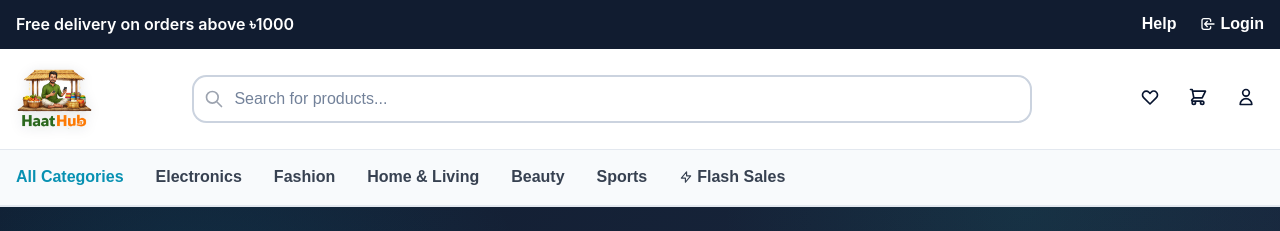
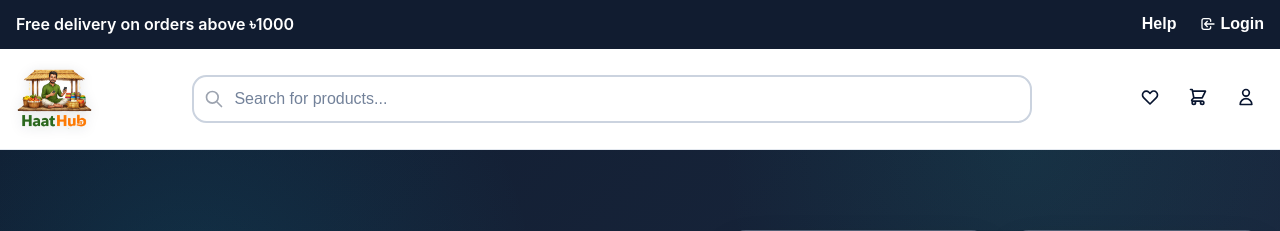
Before and after one commit to IstiaqExe/HaatHub, a PHP site: page /haathub_php_mysql_xampp/ in a window 1280 px wide. Shown: the top 231 px of the page. Run offline with PHP 8.4, Linux system fonts and the light colour scheme; data comes from the database, SQL or seed files in the repository; data that the repository does not hold is empty; some libraries are stand-ins or nearby versions.

Commit message:
haathub_final

```diff
--- a/index.php
+++ b/index.php
@@ -79,21 +79,7 @@
         </div>
 
         <!-- Categories Bar -->
-        <div class="categories-bar desktop-only">
-            <div class="container">
-                <div class="categories-scroll">
-                    <button class="category-link active" onclick="filterByCategory('all')">All Categories</button>
-                    <button class="category-link" onclick="filterByCategory('Electronics')">Electronics</button>
-                    <button class="category-link" onclick="filterByCategory('Fashion')">Fashion</button>
-                    <button class="category-link" onclick="filterByCategory('Home & Living')">Home & Living</button>
-                    <button class="category-link" onclick="filterByCategory('Beauty')">Beauty</button>
-                    <button class="category-link" onclick="filterByCategory('Sports')">Sports</button>
-                    <button class="category-link flash-sale-link" onclick="navigateTo('products', {flashSale: true})">
-                        <svg class="icon-xs" fill="none" stroke="currentColor" viewBox="0 0 24 24"><path stroke-linecap="round" stroke-linejoin="round" stroke-width="2" d="M13 10V3L4 14h7v7l9-11h-7z"></path></svg>
-                        Flash Sales
-                    </button>
-                </div>
-            </div>
+        <!-- categories bar removed -->
         </div>
     </header>
 
```
